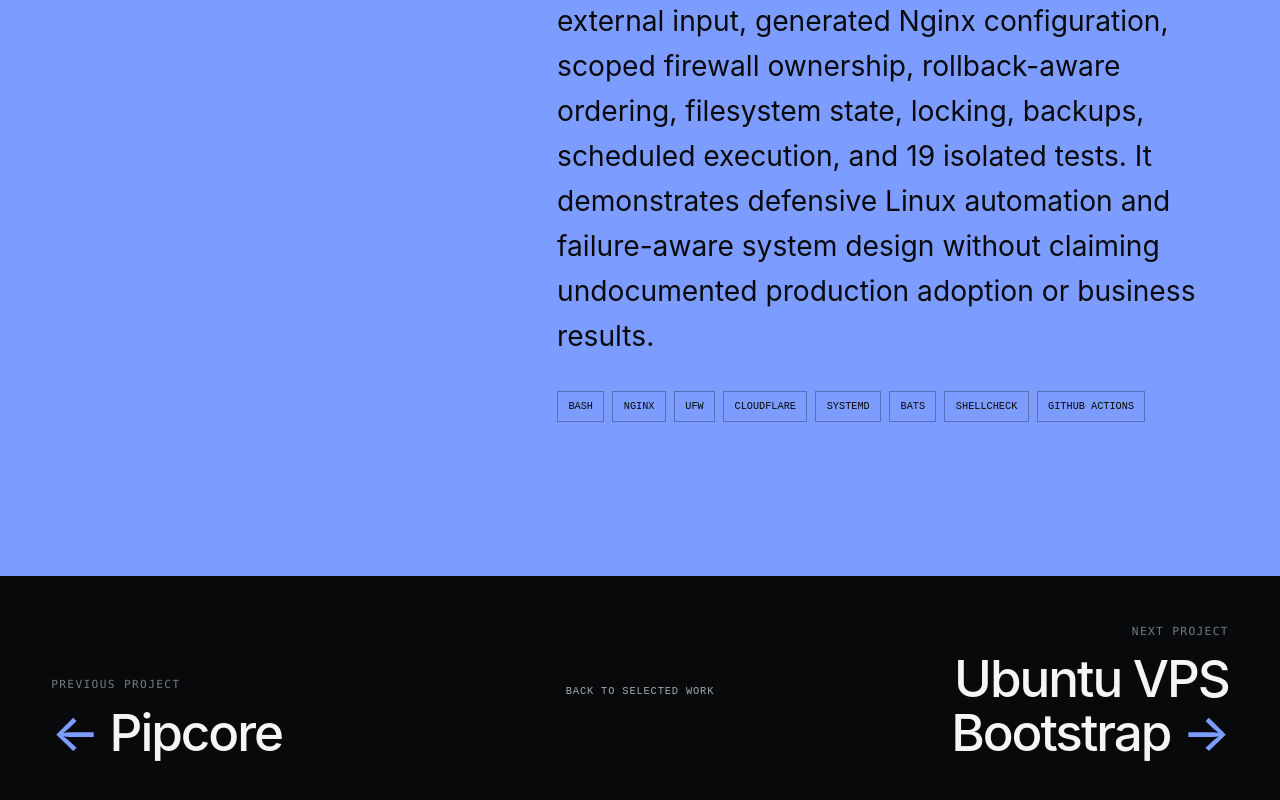
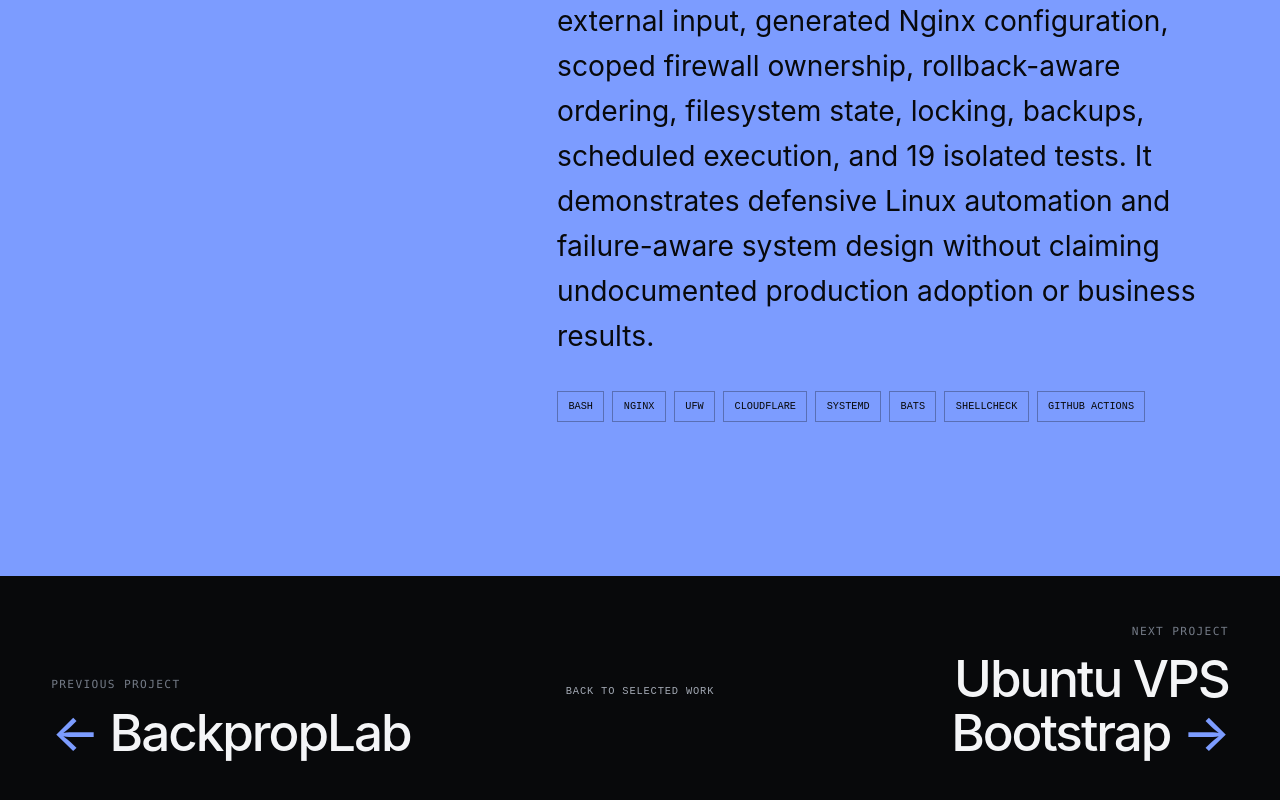
Before and after one commit to pipinovi4/mykyta-portfolio, a Next.js app in the folder frontend/: page /work/cloudflare-edge-guard in a window 1280 px wide. Shown: the part 9459-10259 px from the top of the page. Built offline with nearby package versions, Linux system fonts and the light colour scheme; no server answers.

Commit message:
content(backproplab): expand neural network case study

```diff
--- a/frontend/src/content/case-studies.ts
+++ b/frontend/src/content/case-studies.ts
@@ -82,43 +82,72 @@ export const caseStudies: readonly CaseStudy[] = [
   },
   {
     slug: "pipcore",
-    title: "Pipcore",
-    kind: "Neural network execution engine in C++",
-    summary: "An educational machine-learning engine focused on the mechanics of forward propagation, backward propagation, and modular numerical computation.",
+    title: "BackpropLab",
+    kind: "Neural network systems engineering lab",
+    summary: "Building neural-network mechanics from tensors to experimental Transformer-style execution in C++17.",
     role: "Software Engineer",
-    status: "Engineering project",
-    responsibility: "Engine → Tests",
-    overview: "Pipcore explores neural-network execution below high-level frameworks through a modular C++17 implementation using Eigen and CPU computation.",
-    problem: "High-level machine-learning tools hide many of the mechanics that connect tensor operations, intermediate values, gradients, and parameter updates. The project makes that execution flow explicit.",
-    responsibilities: ["Modular engine architecture", "Forward propagation", "Backward propagation", "CPU-based numerical operations", "Automated testing"],
-    architecture: ["Input data", "Layer operations", "Forward pass", "Backward pass", "Parameter updates"],
+    status: "Experimental",
+    responsibility: "Tensor core → Model execution",
+    overview: "BackpropLab is an experimental CPU-based neural-network codebase built to examine what happens below high-level ML frameworks. It implements a custom multidimensional tensor type, explicit layer gradients, optimizers, attention components, model compositions, and dataset pipelines. The project deliberately exposes numerical and architectural constraints instead of presenting an incomplete framework as a production ML platform.",
+    problem: "High-level ML frameworks hide tensor memory layout, shape transformations, gradient equations, optimizer state, and the sequencing of forward and backward execution. BackpropLab organizes these mechanisms into a coherent C++17 codebase without a general autograd engine, requiring explicit shape logic, cached forward state, parameter traversal, dataset conversion, and manually implemented gradients for each component.",
+    responsibilities: [
+      "Custom tensor storage, indexing, shape, and numerical API design",
+      "Explicit forward and backward propagation for neural-network components",
+      "Loss functions, learning-rate schedules, clipping, and weight decay",
+      "SGD, Adam, and RMSprop optimizer implementation",
+      "Attention, residual, normalization, and Transformer-style composition",
+      "Tokenization, BPE, vocabulary persistence, and dataset tooling",
+      "CMake, Conan, Eigen, OpenMP, and GoogleTest integration",
+      "Testing, repository refactoring, and engineering documentation",
+    ],
+    architecture: [
+      "Datasets / CLI context",
+      "Python tooling / C++ loaders",
+      "Custom Tensor<T> core",
+      "Layers, losses, and attention",
+      "Manual backward execution",
+      "Optimizers / weight files",
+    ],
     decisions: [
-      { title: "Explicit propagation", description: "Forward and backward operations remain visible in the implementation so the full training flow can be inspected." },
-      { title: "Modular components", description: "Engine responsibilities are separated to support clearer extension, testing, and reasoning." },
-      { title: "Eigen-backed computation", description: "Eigen provides practical numerical primitives while the engine retains control over execution structure." },
+      { title: "Use a custom contiguous tensor representation", description: "Flat std::vector storage with explicit dimensions and strides makes memory layout, indexing, and transformations visible. The project must therefore own shape inference, broadcasting, bounds checks, and invariant enforcement." },
+      { title: "Implement backward propagation per layer", description: "Explicit forward and backward methods expose gradient equations and cached state without a computation graph. Each new operation consequently requires its own derived and numerically validated gradient path." },
+      { title: "Use C++ templates and .tpp implementations", description: "Template-based APIs support multiple numeric types at compile time, with the trade-off of broader compilation dependencies, harder diagnostics, and several remaining generic-type inconsistencies." },
+      { title: "Delegate matrix multiplication to Eigen", description: "Mapping contiguous tensor memory into Eigen matrices preserves the custom architecture without reimplementing a mature matrix kernel, while retaining conversion and shape responsibilities in the tensor layer." },
+      { title: "Expose parameters and gradients to optimizers", description: "Layers calculate gradients while SGD, Adam, and RMSprop share a parameter-update contract. Correctness depends on complete, consistently ordered parameter traversal across model compositions." },
+      { title: "Keep the first backend CPU-based", description: "C++17, Eigen, and optional OpenMP keep numerical execution inspectable before GPU complexity. CUDA is not implemented, and parallel directives are experiments rather than benchmark claims." },
     ],
     capabilities: [
-      { title: "Forward execution", description: "Layer-by-layer evaluation of neural-network operations." },
-      { title: "Backward propagation", description: "Manual gradient flow through the engine structure." },
-      { title: "CPU computation", description: "Numerical execution implemented for CPU-based environments." },
-      { title: "Automated tests", description: "Repeatable checks around engine behavior and numerical operations." },
+      { title: "Tensor and numerical operations", description: "Contiguous multidimensional storage supports indexing, arithmetic, reductions, slicing, concatenation, reshaping, transposition, softmax, argmax, and Eigen-backed matrix multiplication." },
+      { title: "Neural-network building blocks", description: "Dense and embedding layers, seven activation types, four losses, normalization, residual composition, feed-forward processing, and experimental multi-head attention expose explicit forward and backward behavior." },
+      { title: "Optimization and persistence", description: "SGD, Adam, and RMSprop work with learning-rate schedules, weight decay, gradient clipping, reset behavior, and local optimizer or parameter state persistence." },
+      { title: "Language and dataset tooling", description: "Tokenization, BPE, special-token handling, vocabulary serialization, Python preparation, and C++ loaders cover MNIST, AG News, WikiText, and vocabulary data." },
+      { title: "Experimental model execution", description: "Examples include MNIST, embeddings, attention, Transformer-style training, greedy token generation, and an interactive CLI; attention backward propagation and end-to-end correctness remain experimental." },
     ],
     metrics: [
-      { value: "C++17", label: "Runtime language" },
-      { value: "CPU", label: "Execution target" },
-      { value: "5", label: "Engine stages" },
-      { value: "Tests", label: "Verification approach" },
+      { value: "124", label: "Active GoogleTest cases" },
+      { value: "123/124", label: "Current local CTest result" },
+      { value: "12", label: "Test source files" },
+      { value: "~10.2k", label: "C++ and test lines" },
+      { value: "7", label: "Activation types" },
+      { value: "4", label: "Loss types" },
+      { value: "3", label: "Optimizers" },
+      { value: "CPU", label: "Execution backend" },
     ],
     challenges: [
-      { challenge: "Gradient flow", solution: "Explicit backward operations and controlled intermediate state." },
-      { challenge: "Numerical structure", solution: "Eigen primitives wrapped in modular engine responsibilities." },
-      { challenge: "Correctness", solution: "Automated tests for repeatable verification of engine behavior." },
+      { challenge: "Representing multidimensional data without an ML tensor library", solution: "Implement contiguous storage, dimensions, strides, indexing, transformations, reductions, broadcasting rules, and Eigen-backed dot products inside Tensor<T>." },
+      { challenge: "Training without automatic differentiation", solution: "Each layer caches forward state, computes its own gradients, and exposes parameter and gradient references while models sequence backward execution explicitly." },
+      { challenge: "Integrating trainable components with common optimizers", solution: "A shared parameter/gradient contract lets SGD, Adam, and RMSprop apply schedules, weight decay, clipping, and persisted state independently of gradient production." },
+      { challenge: "Handling attention shapes, masks, and parallel state", solution: "Query, key, and value projections, head splitting, masking, concatenation, and backward logic are implemented but remain experimental because a masked-attention test currently fails." },
+      { challenge: "Connecting model code to reproducible datasets", solution: "Python preparation utilities produce local artifacts consumed by C++ loaders, with tokenization, vocabulary persistence, and weight files completing the experimental workflow." },
     ],
-    result: "The project provides a working educational foundation for exploring neural-network execution and the mechanics behind backpropagation.",
+    result: "BackpropLab provides a working C++ foundation for custom tensor operations, explicit neural-network gradients, optimizers, tokenization, dataset loading, and several model compositions. The current local CTest baseline passes 123 of 124 active cases; a masked multi-head-attention case still fails, so attention backward propagation and the end-to-end Transformer path remain experimental. The project demonstrates low-level C++ implementation, numerical API design, manual gradient reasoning, build integration, testing, and transparent documentation of engineering limitations.",
     stack: projectBySlug.pipcore.stack,
     gallery: projectBySlug.pipcore.gallery,
     imageSrc: sharedImageSrc,
     videoId: sharedVideoId,
+    seoTitle: "BackpropLab — C++ Neural Network Engineering",
+    metaDescription: "A C++17 neural-network lab with custom tensors, manual backpropagation, optimizers, attention components, tests, and model experiments.",
+    openGraphDescription: "BackpropLab explores neural-network internals through custom C++ tensors, explicit gradients, optimizers, and experimental Transformer components.",
   },
   {
     slug: "cloudflare-edge-guard",
--- a/frontend/src/content/portfolio.ts
+++ b/frontend/src/content/portfolio.ts
@@ -90,14 +90,14 @@ export const projects: readonly Project[] = [
   },
   {
     index: "02",
-    title: "Pipcore",
+    title: "BackpropLab",
     slug: "pipcore",
-    kind: "Neural network execution engine in C++",
+    kind: "Neural network systems engineering lab",
     summary:
-      "An educational machine-learning engine with manual forward and backward propagation, CPU computations, modular architecture, and automated tests.",
-    stack: ["C++17", "Eigen", "CPU computation", "Automated tests"],
-    scope: ["Engine architecture", "Forward pass", "Backpropagation", "Automated tests"],
-    gallery: createProjectGallery("Pipcore", 3),
+      "A C++17 neural-network lab where I implemented custom tensors, manual backpropagation, optimizers, attention components, and experimental Transformer workflows.",
+    stack: ["C++17", "Eigen", "OpenMP", "CMake", "Conan", "GoogleTest", "Python", "NumPy", "SentencePiece"],
+    scope: ["Tensor API", "Manual gradients", "Layer architecture", "Optimizers", "Data pipelines", "Build and tests"],
+    gallery: createProjectGallery("BackpropLab", 3),
     ...sharedProjectMedia,
   },
   {
```
